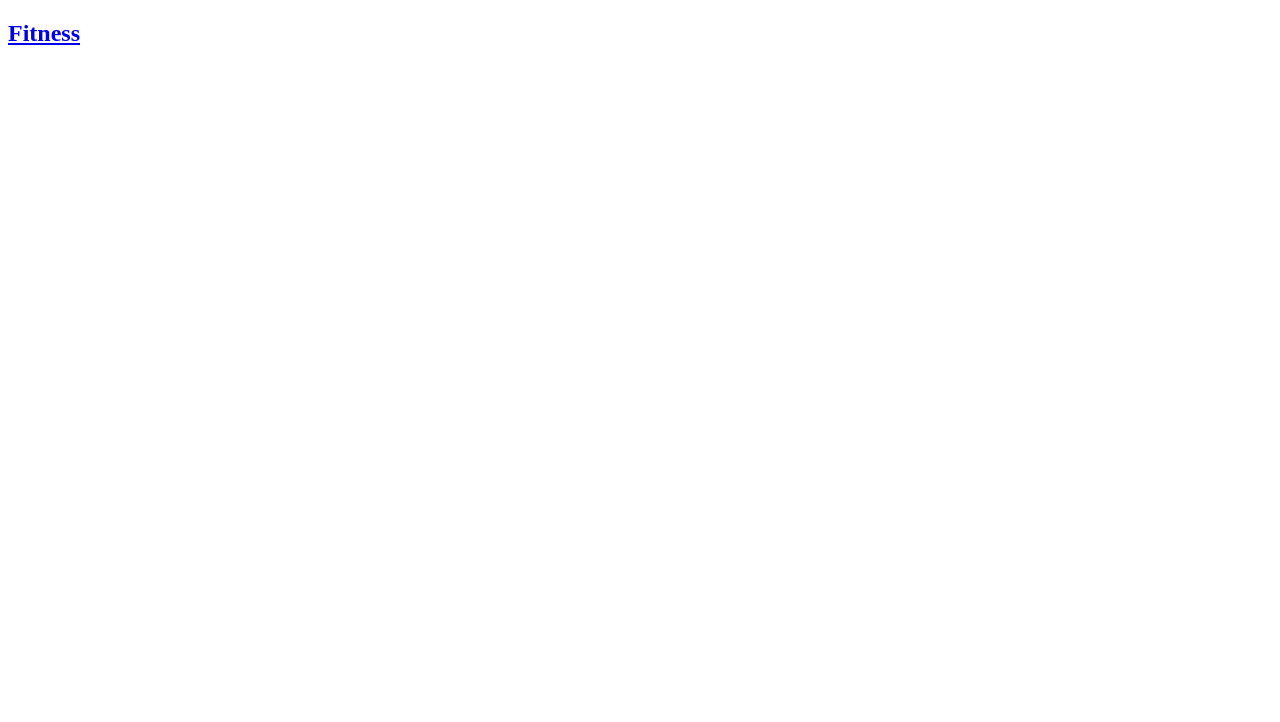
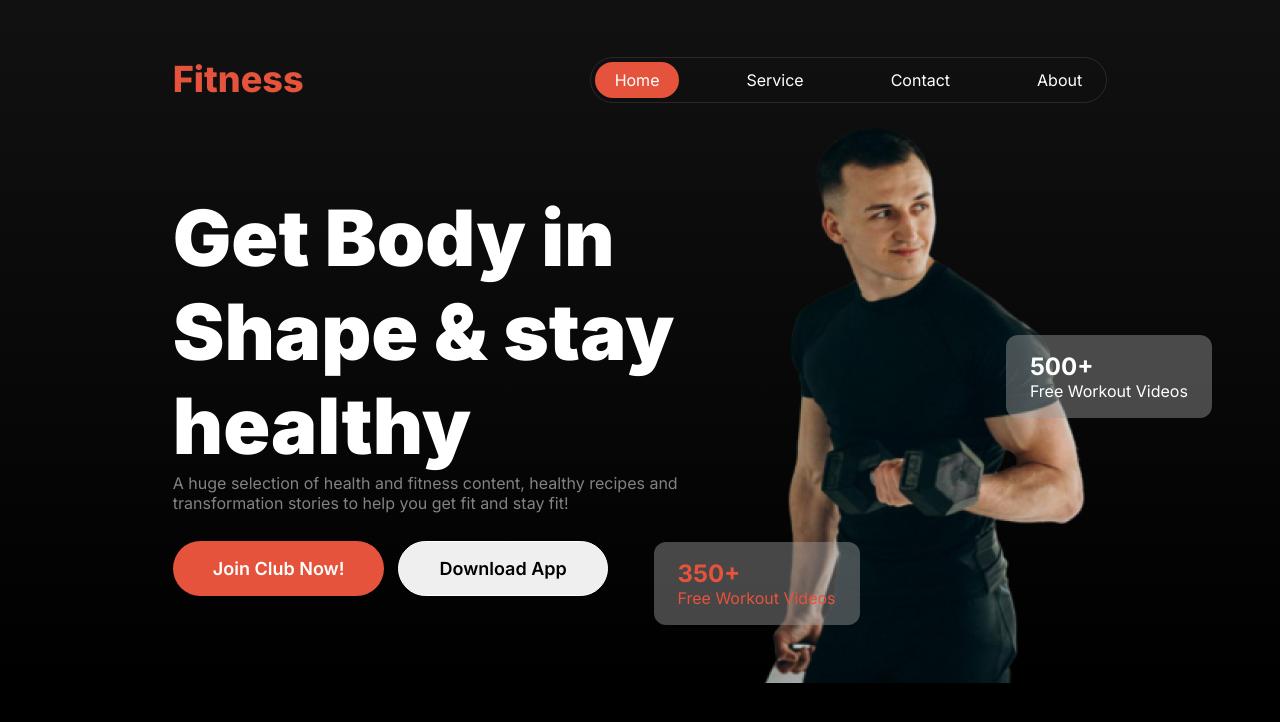
Before and after one commit to Safa-yet/Fitness-Gym-Practice, a plain HTML site: page index.html in a window 1280 px wide. Drawn offline with Linux system fonts and the light colour scheme.

Commit message:
Added Hero section

```diff
--- a/index.html
+++ b/index.html
@@ -5,13 +5,46 @@
     <meta name="viewport" content="width=device-width, initial-scale=1.0">
     <title>Fitness-Gym-Practice</title>
     <link rel="stylesheet" href="style.css">
+    <link rel="stylesheet" href="https://cdnjs.cloudflare.com/ajax/libs/font-awesome/7.0.1/css/all.min.css" integrity="sha512-2SwdPD6INVrV/lHTZbO2nodKhrnDdJK9/kg2XD1r9uGqPo1cUbujc+IYdlYdEErWNu69gVcYgdxlmVmzTWnetw==" crossorigin="anonymous" referrerpolicy="no-referrer" />
+    <!-- Tablet  -->
+     <link rel="stylesheet" href="./tablet.css">
+     <link rel="stylesheet" href="./mobile.css">
 </head>
 <body>
     <header>
-        <nav class="container">
-            <h2><a href="#home">Fitness</a></h2>
+        <nav class="nav-container navbar">
+            <a href="#home" class="logo">Fitness</a>
+            <ul class="menu-bar">
+                <li class="home-btn">Home</li>
+                <li>Service</li>
+                <li>Contact</li>
+                <li>About</li>
+            </ul>
 
         </nav>
+        <section class="nav-container hero-sec">
+            <div class="hero-text">
+                <h1 class="hero-title">Get Body in Shape & stay healthy</h1>
+                <p class="info-text">A huge selection of health and fitness content, healthy recipes and transformation stories to help you get fit and stay fit!</p>
+                <div class="hero-btn">
+                    <button class="primary-btn btn">Join Club Now!</button>
+                    <button class="btn">Download App</button>
+                </div>
+            </div>
+            <div class="hero-img">
+                <img src="./images/Images 2.png" alt="">
+                <div class="tooltip-01">
+                    <h1>500+</h1>
+                    <p>Free Workout Videos</p>
+                </div>
+                <div class="tooltip-02">
+
+                    <h1>350+</h1>
+                    <p>Free Workout Videos</p>
+                </div>
+
+            </div>
+        </section>
     </header>
 </body>
 </html>
--- a/style.css
+++ b/style.css
@@ -0,0 +1,144 @@
+@import url('https://fonts.googleapis.com/css2?family=Inter:ital,opsz,wght@0,14..32,100..900;1,14..32,100..900&display=swap');
+
+*{
+    margin: 0;
+    padding: 0;
+    box-sizing: border-box;
+    font-family: "Inter", sans-serif;
+}
+/* ===========
+Common Element
+============*/
+:root{
+    --primary-color:#E6533C;
+}
+
+body{
+    background-color: black;
+    color: white;
+
+}
+
+.nav-container{
+    width: 73%;
+    max-width: 1060px;
+    margin: 0 auto;
+}
+.container{
+    width: 73%;
+    max-width: 1060px;
+    margin: 0 auto;
+}
+
+.info-text{
+    color: rgba(255, 255, 255, 0.5);
+}
+.btn{
+    padding: 16px 40px;
+    border-radius: 42px;
+    border:1px solid white ;
+    font-size: 1.125rem;
+    font-weight: 600;
+}
+
+.primary-btn{
+    background-color: var(--primary-color);
+    color: rgba(255, 255, 255, 1);
+    border: none;
+}
+
+
+
+
+
+
+/* ===========
+Header Section
+===========*/
+
+header{
+    background: linear-gradient(180.00deg, rgba(17.41, 17.41, 17.41, 1) 0%,rgba(119.41, 119.41, 119.41, 0) 100%);
+
+}
+.navbar{
+    display: flex;
+    justify-content: space-between;
+    padding-top: 57px;
+}
+
+
+.logo{
+    font-size: 2.25rem;
+    font-weight: 800;
+    color: var(--primary-color);
+    text-decoration: none;
+
+}
+
+.menu-bar{
+    list-style: none;
+display: flex;
+align-items: center;
+gap: 47px;
+padding: 4px;
+border: 1px solid rgba(255, 255, 255, 0.1);
+border-radius: 39px;;
+}
+.menu-bar > li{
+    font-size: 1rem;
+    font-weight: 400;
+    padding: 8px 20px;
+    border-radius: 46px;
+    cursor: pointer;
+
+}
+
+.home-btn{
+    background-color: var(--primary-color);
+
+}
+
+.hero-sec{
+    display: flex;
+    align-items: center;
+    justify-content: space-between
+
+}
+.hero-text{
+    max-width: 520px;
+}
+.hero-title{
+    font-size: 4.85rem;
+    font-weight: 900;
+
+}
+
+.hero-btn{
+    margin-top: 28px;
+    display: flex;
+    gap: 14px;
+}
+.hero-img{
+    position: relative;
+}
+.hero-img img{
+    width: 100%;
+    vertical-align: middle;
+}
+.tooltip-01{
+    padding: 17px 24px;
+    border-radius:12px ;
+    background: #9e9e9e70;
+    position: absolute;
+    top: 40%;
+    right: -30%;
+}
+.tooltip-02{
+    padding: 17px 24px;
+    border-radius:12px ;
+    background: #9e9e9e70;
+    position: absolute;
+    bottom: 10%;
+    left: -30%;
+    color: #E6533C;
+}
--- /dev/null
+++ b/tablet.css
@@ -0,0 +1,25 @@
+@media screen and (max-width:784px) {
+    .nav-container{
+        width: 87%;
+        max-width: 684px;
+
+    }
+    .menu-bar{
+        gap: 20px;
+    }
+    .hero-sec{
+        margin:75px auto ;
+        flex-direction: column;
+        gap:101px ;
+    }
+
+    .tooltip-01{
+    padding: 17px 24px;
+    border-radius:12px ;
+    background: #9e9e9e70;
+    position: absolute;
+    top: 10%;
+    right: -20%;
+}
+
+}
```
Also changed, not shown: mobile.css (added).
